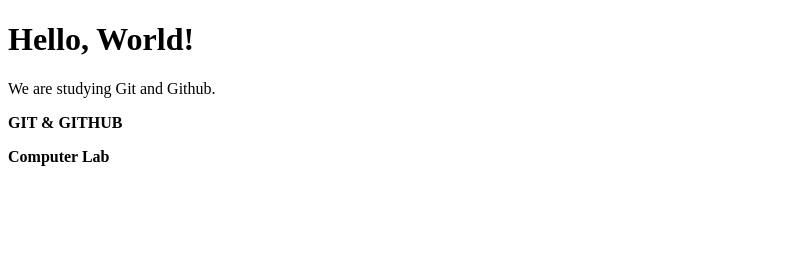
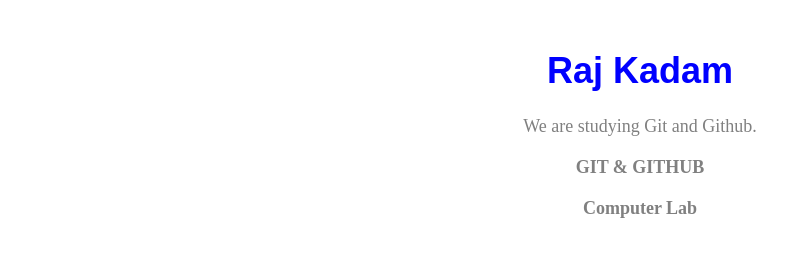
Before and after one commit to PratikNikwade/Local1, a plain HTML site: page index.html in a window 1280 px wide. Shown: the whole page, without its empty margins (0-810 px from the left). Drawn offline with Linux system fonts and the light colour scheme.

Commit message:
Add CSS File

```diff
--- a/index.html
+++ b/index.html
@@ -4,9 +4,10 @@
     <meta charset="UTF-8">
     <meta name="viewport" content="width=device-width, initial-scale=1.0">
     <title>Document</title>
+    <link rel="stylesheet" href="styles.css">
 </head>
 <body>
-    <h1>Hello, World!</h1>
+    <h1>Raj Kadam</h1>
     <p>We are studying Git and Github.</p>
     <p><b>GIT & GITHUB</b></p>
     <p><b>Computer Lab</b></p>
--- /dev/null
+++ b/styles.css
@@ -0,0 +1,16 @@
+h1 {
+    color: blue;
+    font-family: Arial, sans-serif;
+    text-align: center;
+    margin-top: 50px;
+    font-size: 36px;
+}
+
+p {
+    color: gray;
+    font-family: 'Times New Roman', serif;
+    text-align: justify;
+    margin: 20px;
+    font-size: 18px;
+    text-align: center;
+}
```
